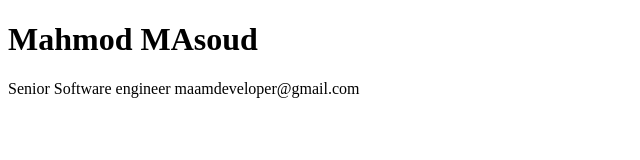
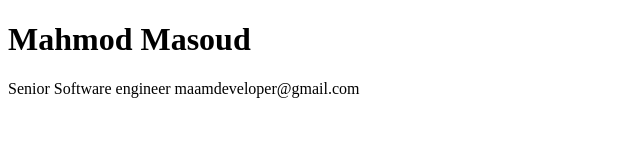
Before and after one commit to mahmodmasoud2009/mahmodmasoud2009.github.io, a plain HTML site: page index.html in a window 1280 px wide. Shown: the full height of the page, 0-640 px from the left. Drawn offline with Linux system fonts and the light colour scheme.

Commit message:
Update index.html

```diff
--- a/index.html
+++ b/index.html
@@ -2,7 +2,7 @@
 <html>
 <body>
 
-<h1>Mahmod MAsoud </h1>
+<h1>Mahmod Masoud </h1>
 
 <p>Senior Software engineer maamdeveloper@gmail.com</p>
 
```
